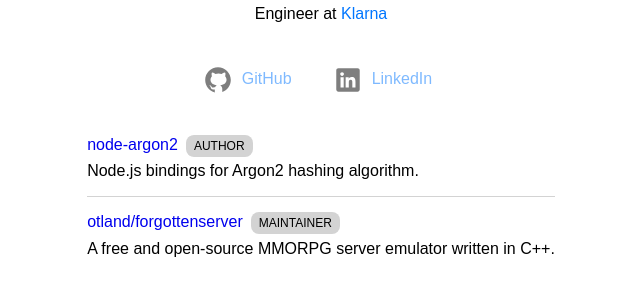
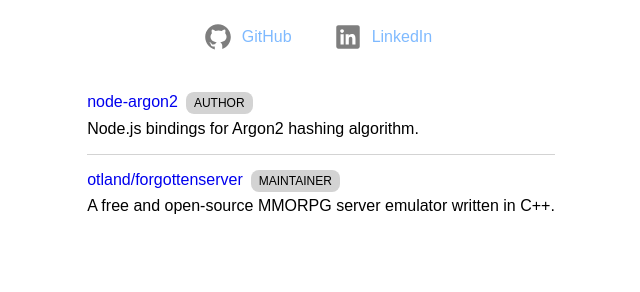
Before and after one commit to ranisalt/rsa.sh, a Gatsby site: page / in a window 1280 px wide. Shown: the part 448-740 px from the top of the page, without its empty margins (319-959 px from the left). Built offline with nearby package versions, Linux system fonts and the light colour scheme; Gatsby itself is replaced by a stand-in of ours.

Commit message:
Update employment status

```diff
--- a/src/pages/index.tsx
+++ b/src/pages/index.tsx
@@ -108,12 +108,6 @@
       <img src={meta.heroImage} height={300} width={300} />
 
       <h1>{meta.heroTitle}</h1>
-      <p>
-        <span>{"Engineer at"}</span>{" "}
-        <a href="https://klarna.com" target="_blank" rel="noopener">
-          {"Klarna"}
-        </a>
-      </p>
     </Hero>
 
     <SocialNetworks>
```
